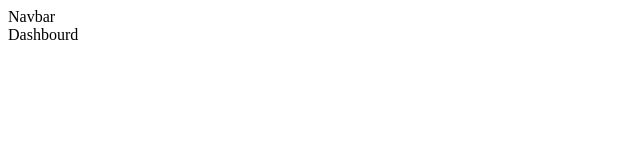
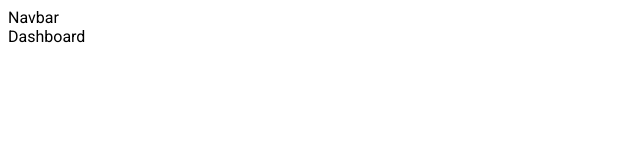
Before and after one commit to DmytroRabenko/surfing-admin, a React (Vite) app: page / in a window 1280 px wide. Shown: the top 160 px of the page, without its empty margins (0-640 px from the left). Built offline with nearby package versions, Linux system fonts and the light colour scheme.

Commit message:
fix some changes

```diff
--- a/src/App.tsx
+++ b/src/App.tsx
@@ -1,13 +1,13 @@
 import { BrowserRouter as Router, Routes, Route } from 'react-router-dom';
 import Layout from 'src/components/layout/layout';
-import Dashbourd from 'src/pages/dashboard/dashboard';
+import Dashboard from 'src/pages/dashboard/dashboard';
 
 const App = () => {
   return (
     <Router>
       <Routes>
         <Route path="/" element={<Layout />}>
-          <Route index element={<Dashbourd />} />
+          <Route index element={<Dashboard />} />
         </Route>
       </Routes>
     </Router>
--- a/src/assets/scss/_mixins.scss
+++ b/src/assets/scss/_mixins.scss
@@ -0,0 +1,16 @@
+@mixin phone {
+  @media screen and (min-width: 360px) {
+    @content;
+  }
+}
+@mixin tablet {
+  @media screen and (min-width: 768px) {
+    @content;
+  }
+}
+
+@mixin desktop {
+  @media screen and (min-width: 1280px) {
+    @content;
+  }
+}
--- a/src/assets/scss/_variables.scss
+++ b/src/assets/scss/_variables.scss
@@ -0,0 +1,13 @@
+$color-white:  rgba(255, 255, 255, 1);
+$color-black:  rgba(0, 0, 0, 1);
+$color-blue: rgba(76, 116, 246, 1);
+$color-gray1: rgba(243, 243, 243, 1);
+$color-red:  rgba(255, 89, 89, 1);
+
+$color-text-gray: rgba(126, 126, 126, 1);
+$color-text-gray2:  rgba(117, 117, 117, 1);
+$color-text-gray3: rgba(51, 51, 51, 1);
+$color-text-gray4: rgba(145, 151, 179, 1);
+$color-text-gray5:  rgba(49, 49, 49, 1);
+
+$bg: rgba(243, 243, 243, 1);
--- a/src/assets/scss/index.scss
+++ b/src/assets/scss/index.scss
@@ -1,2 +1,7 @@
+@import url('https://fonts.googleapis.com/css2?family=Roboto:ital,wght@0,100;0,300;0,400;0,500;0,700;0,900;1,100;1,300;1,400;1,500;1,700;1,900&display=swap');
 @import '_variables';
 @import '_mixins';
+
+body{
+    font-family: 'Roboto', sans-serif;
+}
--- a/src/pages/dashboard/dashboard.tsx
+++ b/src/pages/dashboard/dashboard.tsx
@@ -1,4 +1,4 @@
-const Dashbourd = () => {
-  return <div>Dashbourd</div>;
+const Dashboard = () => {
+  return <div>Dashboard</div>;
 };
-export default Dashbourd;
+export default Dashboard;
--- a/tsconfig.json
+++ b/tsconfig.json
@@ -6,7 +6,6 @@
     "module": "ESNext",
     "skipLibCheck": true,
 
-    /* Bundler mode */
     "moduleResolution": "node",
     "allowImportingTsExtensions": true,
     "allowSyntheticDefaultImports": true,
@@ -18,7 +17,7 @@
     "paths": {
       "src/*": ["src/*"],
     },
-    /* Linting */
+
     "strict": true,
     "noUnusedLocals": true,
     "noUnusedParameters": true,
--- a/vite.config.ts
+++ b/vite.config.ts
@@ -1,13 +1,11 @@
 import { defineConfig } from 'vite';
-//import * as path from 'path';
 import react from '@vitejs/plugin-react';
 
-// https://vitejs.dev/config/
 export default defineConfig({
   plugins: [react()],
   resolve: {
     alias: {
-      src: '/src'
+      src: '/src',
     },
   },
-})
+});
```
